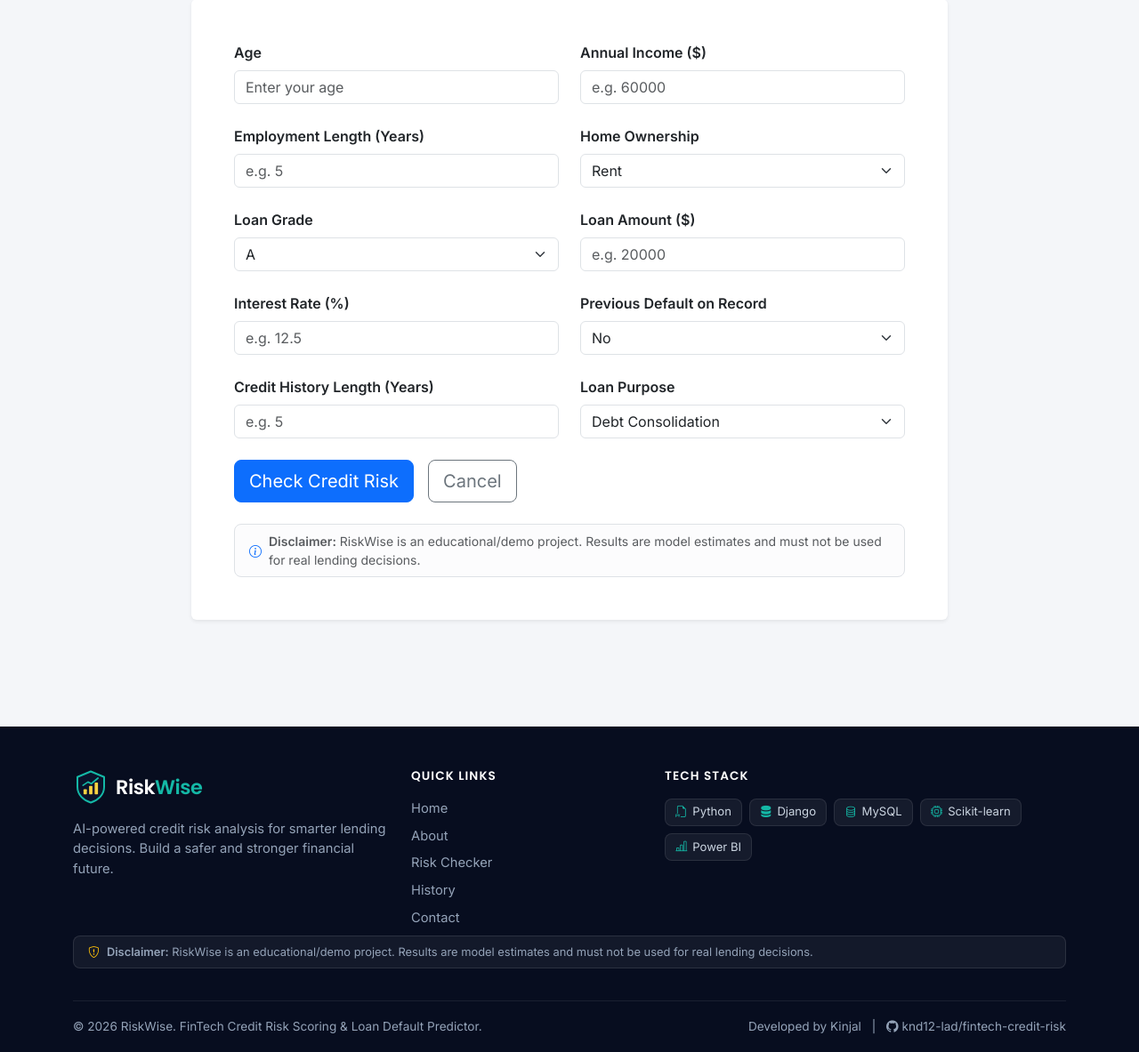
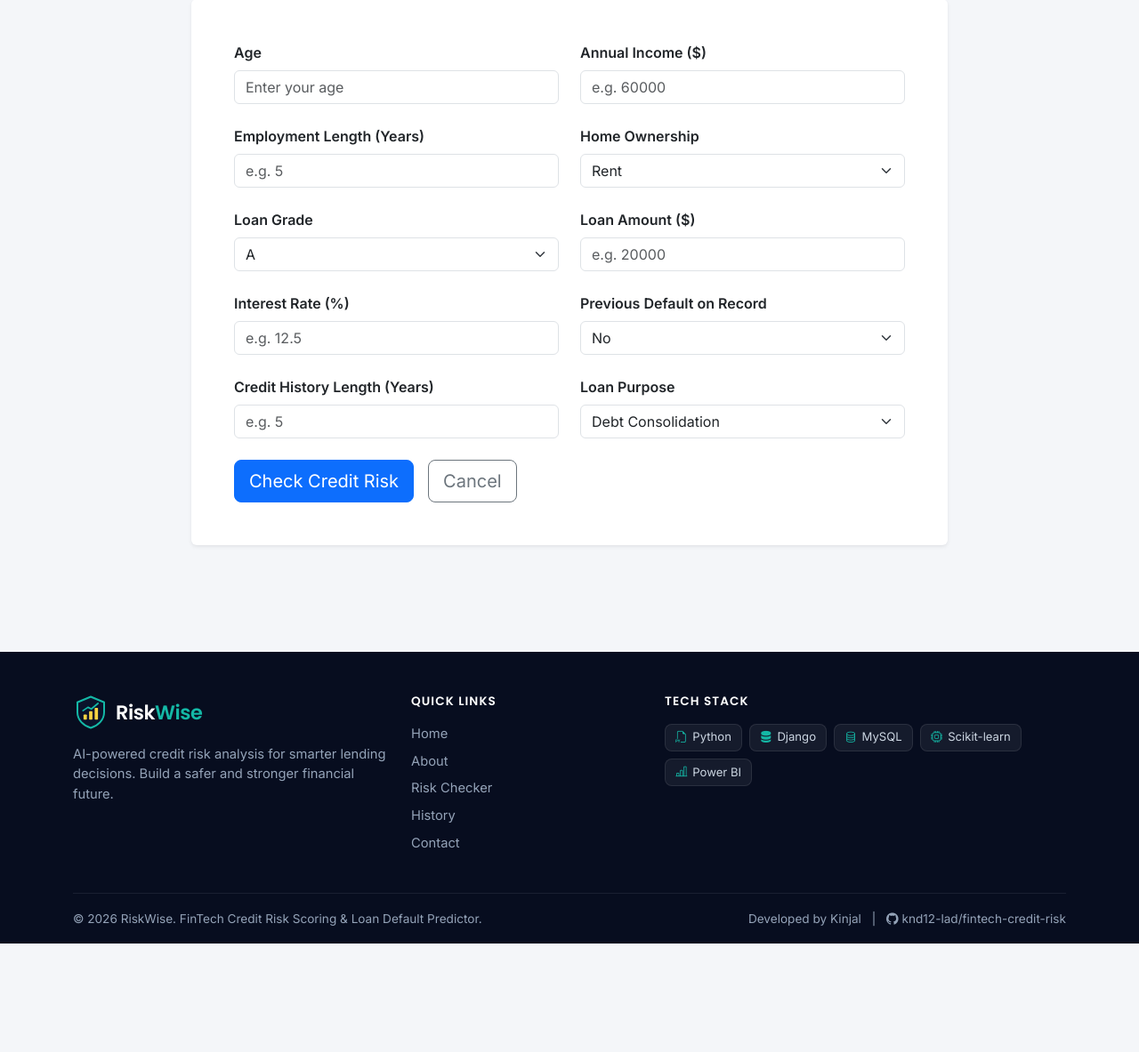
Before and after one commit to knd12-lad/fintech-credit-risk, a Django app: page /risk-checker/ in a window 1280 px wide. Shown: the part 218-1401 px from the top of the page at 89% size. After the commit the page ends 1279 px from the top, so only its background shows below. Run offline with Django 5.2, Linux system fonts and the light colour scheme; the visitor is signed in with stand-in values (Sample User, id 1).

Commit message:
UI: remove educational disclaimer from website pages

```diff
--- a/templates/includes/footer.html
+++ b/templates/includes/footer.html
@@ -46,11 +46,6 @@
             </div>
         </div>
 
-        <div class="alert alert-light border text-muted small py-2 px-3 mb-4 rounded-3 d-flex align-items-center gap-2" role="note" style="background: rgba(255, 255, 255, 0.05); border-color: rgba(255, 255, 255, 0.1) !important; color: #94A3B8 !important;">
-            <i class="bi bi-shield-exclamation text-warning flex-shrink-0"></i>
-            <span><strong>Disclaimer:</strong> RiskWise is an educational/demo project. Results are model estimates and must not be used for real lending decisions.</span>
-        </div>
-
         <div class="rx-footer-bottom d-flex flex-wrap justify-content-between gap-2">
             <span>&copy; {% now "Y" %} RiskWise. FinTech Credit Risk Scoring &amp; Loan Default Predictor.</span>
             <span>
--- a/templates/result.html
+++ b/templates/result.html
@@ -590,12 +590,6 @@
                     </div>
                 </div>
 
-                <!-- Educational Disclaimer -->
-                <div class="alert alert-light border text-muted small py-2 px-3 mb-4 rounded-3 d-flex align-items-center gap-2" role="note" style="background: #FFFFFF; border: 1px solid #E2E8F0 !important;">
-                    <i class="bi bi-info-circle text-primary flex-shrink-0"></i>
-                    <span><strong>Disclaimer:</strong> RiskWise is an educational/demo project. Results are model estimates and must not be used for real lending decisions.</span>
-                </div>
-
                 <!-- Action Buttons -->
                 <div class="result-actions">
                     <a href="{% url 'history' %}" class="btn btn-riskwise-dark">
--- a/templates/risk_checker.html
+++ b/templates/risk_checker.html
@@ -56,11 +56,6 @@
                         Cancel
                     </a>
                 </div>
-
-                <div class="alert alert-light border text-muted small py-2 px-3 mt-4 mb-0 rounded-3 d-flex align-items-center gap-2" role="note">
-                    <i class="bi bi-info-circle text-primary flex-shrink-0"></i>
-                    <span><strong>Disclaimer:</strong> RiskWise is an educational/demo project. Results are model estimates and must not be used for real lending decisions.</span>
-                </div>
             </form>
 
         </div>
```
Also changed, not shown: risk_app/tests.py (+7 -7 lines).
